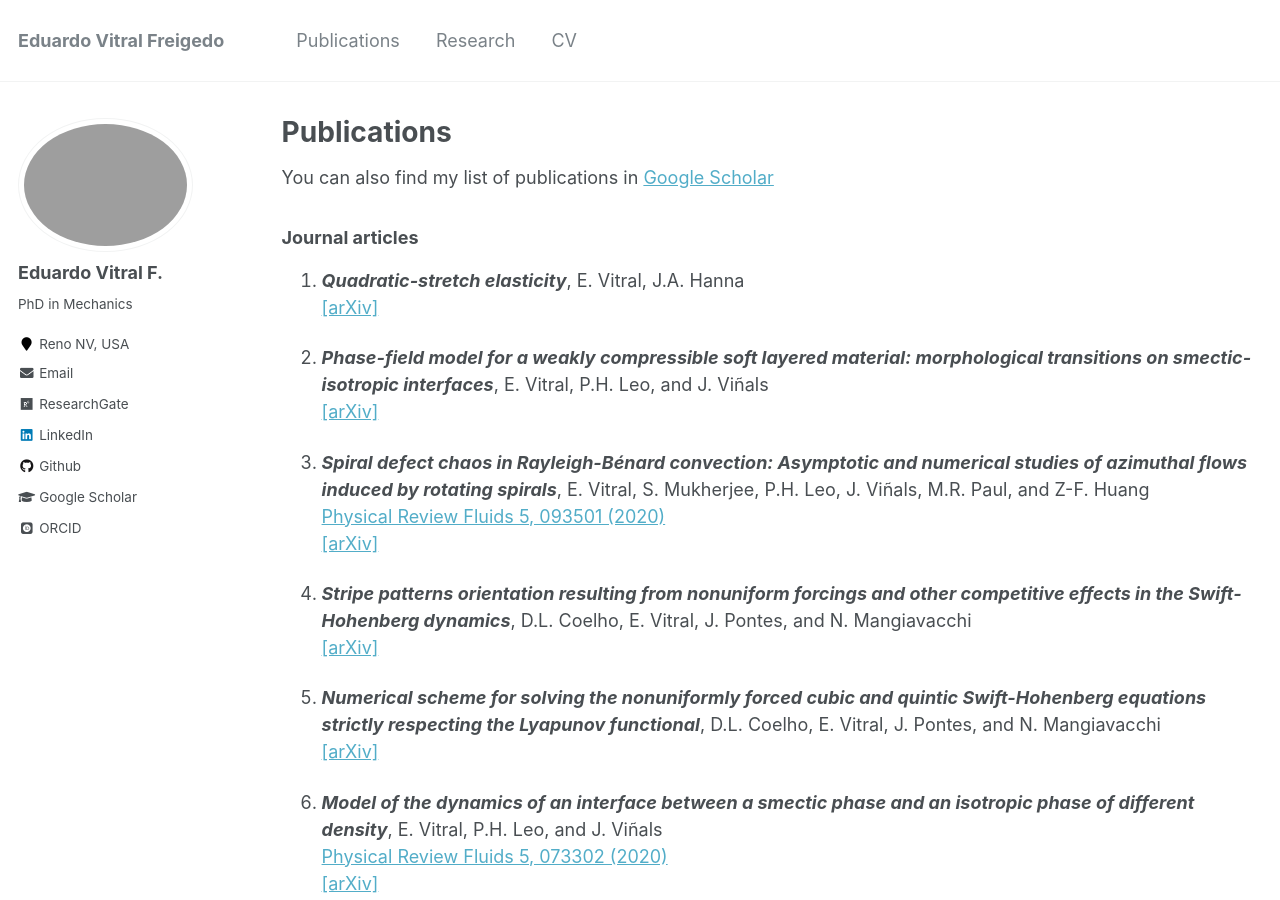
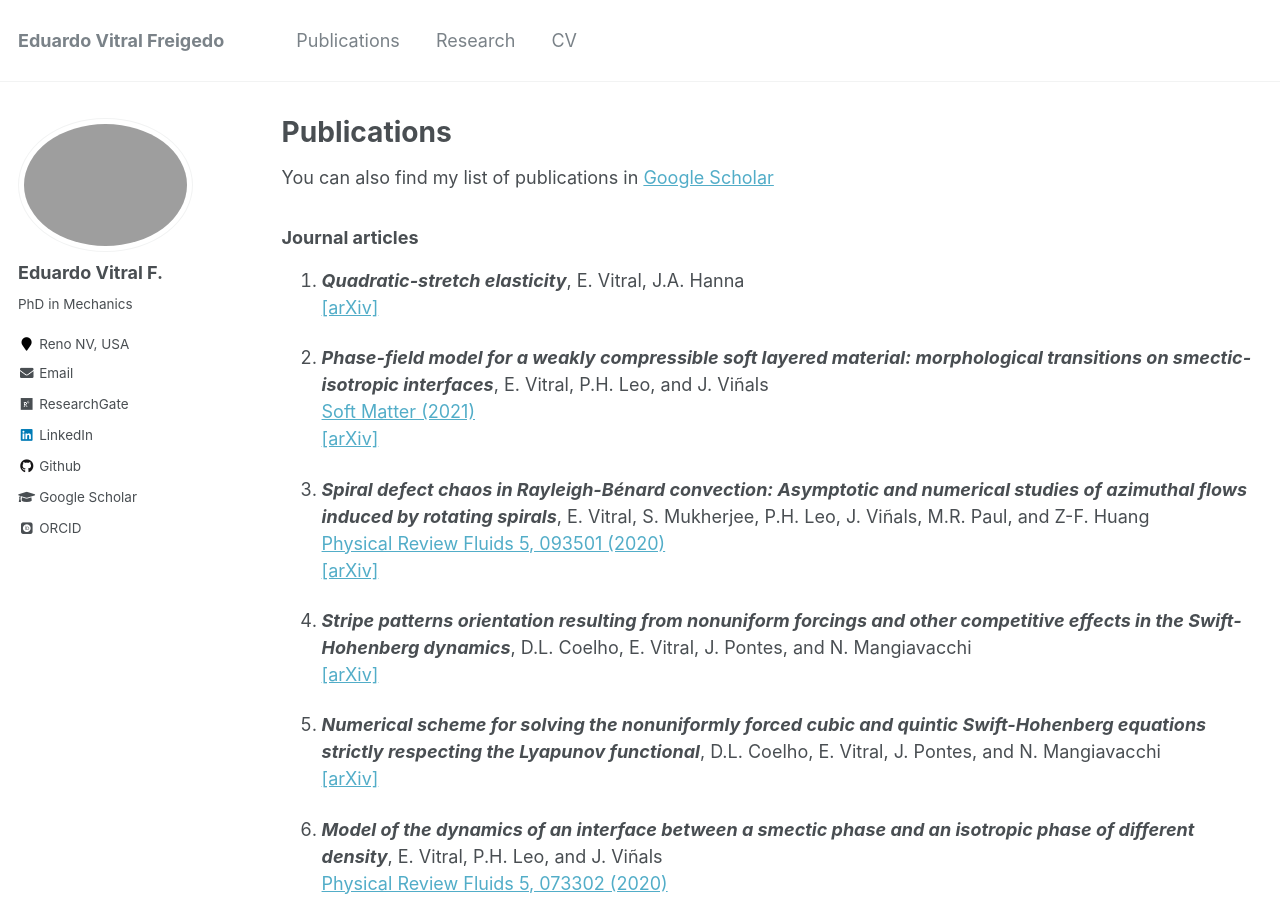
Before and after one commit to evitral/evitral.github.io, a Jekyll site: the page built from _pages/publications.md, in a window 1280 px wide and 900 px high. Built offline with Jekyll 4.4.1, drawn with Linux system fonts in a browser that asks for light colours; some web fonts are replaced.

Commit message:
soft matter

```diff
--- a/_pages/publications.md
+++ b/_pages/publications.md
@@ -27,6 +27,7 @@ E.&#160;Vitral, J.A.&#160;Hanna <br />
 
 2. _**Phase-field model for a weakly compressible soft layered material: morphological transitions on smectic-isotropic interfaces**_,
 E.&#160;Vitral, P.H.&#160;Leo, and J.&#160;Viñals <br />
+[Soft Matter (2021)](https://pubs.rsc.org/en/content/articlelanding/2021/sm/d1sm00488c#!divAbstract) <br />
 [[arXiv]](https://arxiv.org/abs/2103.16734)
 
 3. _**Spiral defect chaos in Rayleigh-Bénard convection: Asymptotic and numerical studies of azimuthal flows induced by rotating spirals**_,
```
Also changed, not shown: 2 other files.
